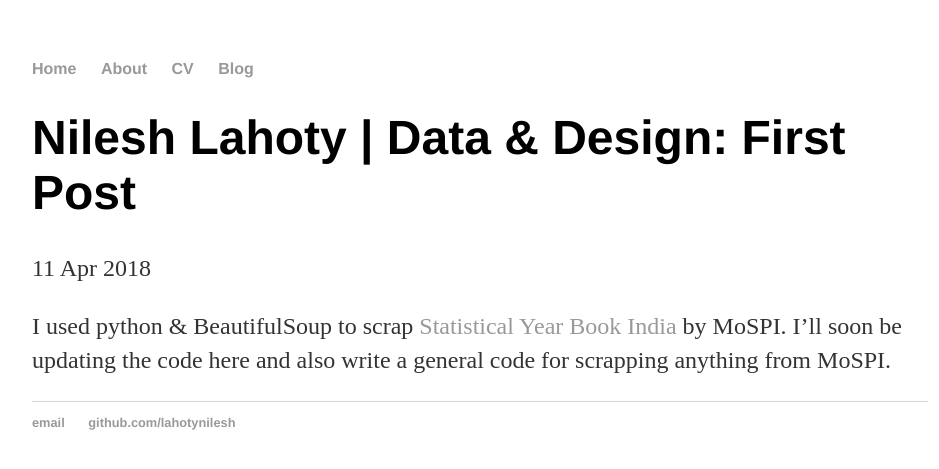
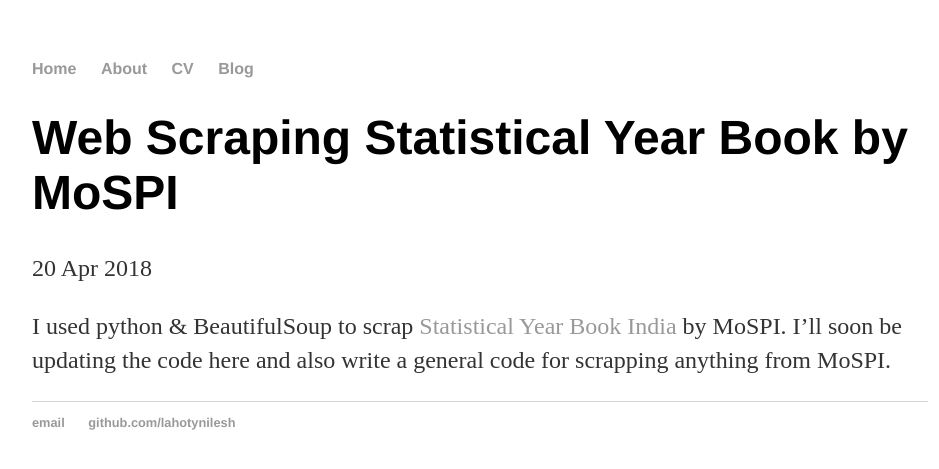
Before and after one commit to lahotynilesh/lahotynilesh.github.io, a Jekyll site: the page built from _posts/2014-04-20-scraping-mospi-statistical-year-book.md, in a window 1280 px wide. Shown: the top 469 px of the page, without its empty margins (160-1099 px from the left). Built offline with Jekyll 4.4.1, drawn with Linux system fonts in a browser that asks for light colours.

Commit message:
Update and rename 2014-04-11-scrapping-mospi-statistical-year-book.md to 2014-04-20-scraping-mospi-statistical-year-book.md

```diff
--- a/_posts/2014-04-11-scrapping-mospi-statistical-year-book.md
+++ b/_posts/2014-04-20-scraping-mospi-statistical-year-book.md
@@ -1,7 +1,7 @@
 ---
 layout: post
-title: "Nilesh Lahoty | Data & Design: First Post"
-date: 2018-04-11
+title: "Web Scraping Statistical Year Book by MoSPI"
+date: 2018-04-20
 ---
 
 I used python & BeautifulSoup to scrap [Statistical Year Book India](http://mospi.nic.in/publication/statistical-year-book-india) by MoSPI. I'll soon be updating the code here and also write a general code for scrapping anything from MoSPI.
```
